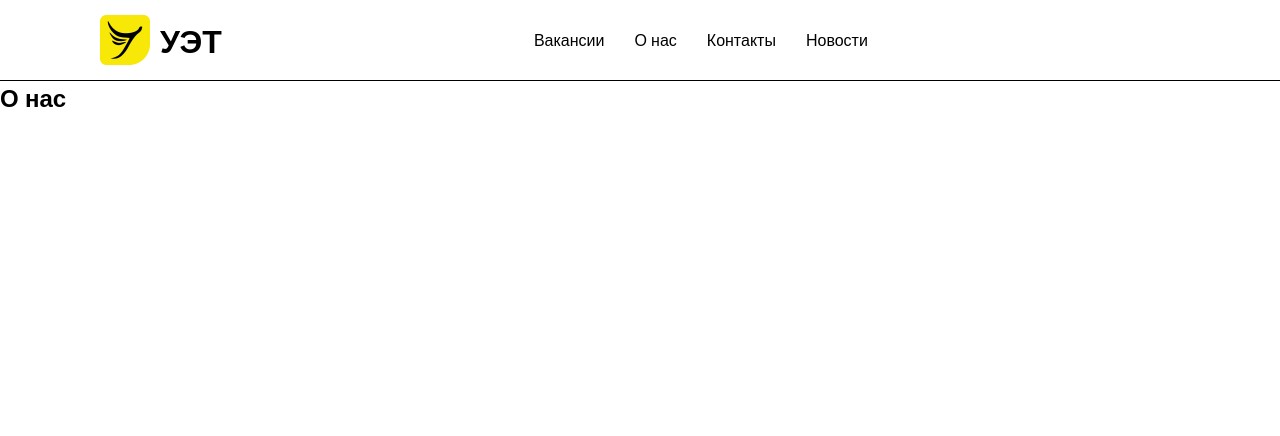
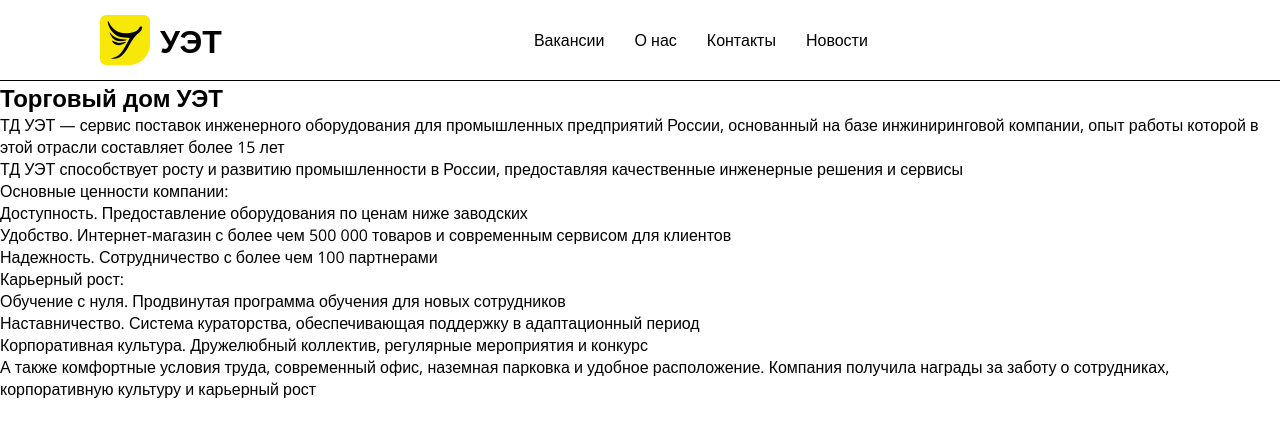
Before and after one commit to D1n8/Website-for-TD-UET-frontend, a React (Vite) app: page /vacancies in a window 1280 px wide. Both pictures are taken after a click on the link "О нас". Shown: the top 436 px of the page. Built offline with nearby package versions, Linux system fonts and the light colour scheme.

Commit message:
add employment types

```diff
--- /dev/null
+++ b/src/components/EmploymentType.tsx
@@ -0,0 +1,13 @@
+interface IEmplomentTypeProps {
+    type: string
+}
+
+function EmploymentType({ type }: IEmplomentTypeProps) {
+    return (
+        <div className="employment-type">
+            <span className="employment-type__text">{type}</span>
+        </div>
+    )
+}
+
+export default EmploymentType
--- a/src/components/pages/About.tsx
+++ b/src/components/pages/About.tsx
@@ -1,10 +1,34 @@
 const About = () => {
     return (
-    <div className="about-page">
-        <div className="about-page__container">
-            <h2 className="about-page__title">О нас</h2>
+        <div className="about-page">
+            <div className="about-page__container">
+                <h2 className="about-page__title">Торговый дом УЭТ</h2>
+                <div className="about-page__descr">
+                    <p className="about-page__text def">ТД УЭТ — сервис поставок инженерного оборудования для промышленных предприятий России,
+                        основанный на базе инжиниринговой компании, опыт работы которой в этой отрасли составляет более 15 лет</p>
+                    <p className="about-page__text">ТД УЭТ способствует росту и развитию промышленности в России,
+                        предоставляя качественные инженерные решения и сервисы</p>
+                </div>
+                <div className="company-values">
+                    <ul>Основные ценности компании:
+                        <li className="value">Доступность. Предоставление оборудования по ценам ниже заводских</li>
+                        <li className="value">Удобство. Интернет-магазин с более чем 500 000 товаров и современным сервисом для клиентов</li>
+                        <li className="value">Надежность. Сотрудничество с более чем 100 партнерами</li>
+                    </ul>
+                </div>
+                <div className="career">
+                    <ul>Карьерный рост:
+                        <li className="item">Обучение с нуля. Продвинутая программа обучения для новых сотрудников</li>
+                        <li className="item">Наставничество. Система кураторства, обеспечивающая поддержку в адаптационный период</li>
+                        <li className="item">Корпоративная культура. Дружелюбный коллектив, регулярные мероприятия и конкурс</li>
+                    </ul>
+                </div>
+                <div className="about-page__text">
+                    А также комфортные условия труда, современный офис, наземная парковка и удобное расположение.
+                    Компания получила награды за заботу о сотрудниках, корпоративную культуру и карьерный рост
+                </div>
+            </div>
         </div>
-    </div>
     )
 }
 
--- a/src/components/pages/VacancyDetails.tsx
+++ b/src/components/pages/VacancyDetails.tsx
@@ -1,5 +1,6 @@
 import { useParams } from "react-router-dom";
 import { mockVacancies } from "../../mockVacancies";
+import EmploymentType from "../EmploymentType";
 
 const VacancyDetails = () => {
     const { id } = useParams<{ id: string }>();
@@ -10,7 +11,10 @@
         <div className="vacancy-details">
             <div className="vacancy-details__container">
                 <h2 className="vacancy-details__title">{vacancy?.title}</h2>
-
+                <span className="vacancy-details__salary">Зарплата от {vacancy?.salary_min} рублей</span>
+                {vacancy?.employment_type.map((item) =>
+                    <EmploymentType type={ item }/>
+                )}
             </div>
         </div>
     )
--- a/src/mockVacancies.ts
+++ b/src/mockVacancies.ts
@@ -8,7 +8,7 @@
     description: 'Разработка пользовательских интерфейсов для корпоративных решений',
     requirements: 'Знание JS, HTML, CSS',
     responsibilities: 'Верстка сайтов',
-    employment_type: 'Фронтенд',
+    employment_type: ['Фронтенд', 'Веб', 'Верстка'],
     salary_min: 30000,
     salary_max: 60000,
     published_at: '19.04.2025'
@@ -20,7 +20,7 @@
     description: 'Создание дизайн-систем и прототипирование интерфейсов',
     requirements: 'Опыт работы в Figma',
     responsibilities: 'Figma, Photoshop',
-    employment_type: 'Дизайн',
+    employment_type: ['Дизайн'],
     salary_min: 45000,
     salary_max: 50000,
     published_at: '20.04.2025'
--- a/src/modules.ts
+++ b/src/modules.ts
@@ -5,7 +5,7 @@
     requirements: string;
     location: string;
     responsibilities: string;
-    employment_type: string;
+    employment_type: string[];
     salary_min: number;
     salary_max: number;
     published_at: string;
@@ -14,7 +14,7 @@
 export interface IVacancyCard{
     id: number,
     title: string,
-    employment_type: string,
+    employment_type: string[],
     salary_min: number,
     salary_max: number,
     published_at: string,
--- a/src/style/css/App.css
+++ b/src/style/css/App.css
@@ -19,6 +19,11 @@
 }
 .vacancies-list__title {
   margin-bottom: 20px;
+}
+
+.employment-type {
+  padding: 10px;
+  border: 1px solid black;
 }
 
 .vacancy-card {
@@ -91,6 +96,9 @@
   align-items: center;
   gap: 30px;
 }
+.header .nav a {
+  cursor: pointer;
+}
 
 .burger {
   position: relative;
--- a/src/style/scss/_header.scss
+++ b/src/style/scss/_header.scss
@@ -20,6 +20,10 @@
         justify-content: center;
         align-items: center;
         gap: 30px;
+
+        a{
+          cursor: pointer;
+        }
     }
 }
 
--- a/src/style/scss/_vacancies.scss
+++ b/src/style/scss/_vacancies.scss
@@ -25,3 +25,8 @@
         margin-bottom: 20px;
     }
 }
+
+.employment-type{
+    padding: 10px;
+    border: 1px solid black;
+}
```
Also changed, not shown: 1 other file (tests, documents, lock files or other folders).
